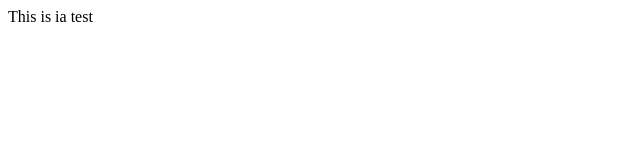
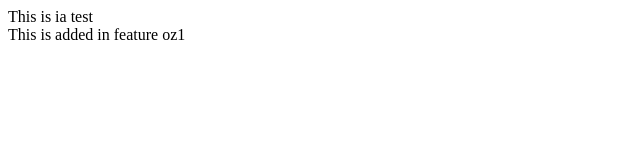
Before and after one commit to ivancli/git-test, a plain HTML site: page index.html in a window 1280 px wide. Shown: the whole page, without its empty margins (0-640 px from the left). Drawn offline with Linux system fonts and the light colour scheme.

Commit message:
added feature oz1 content

```diff
--- a/index.html
+++ b/index.html
@@ -8,5 +8,6 @@
 </head>
 <body>
 This is ia test
+<div>This is added in feature oz1</div>
 </body>
 </html>
```
